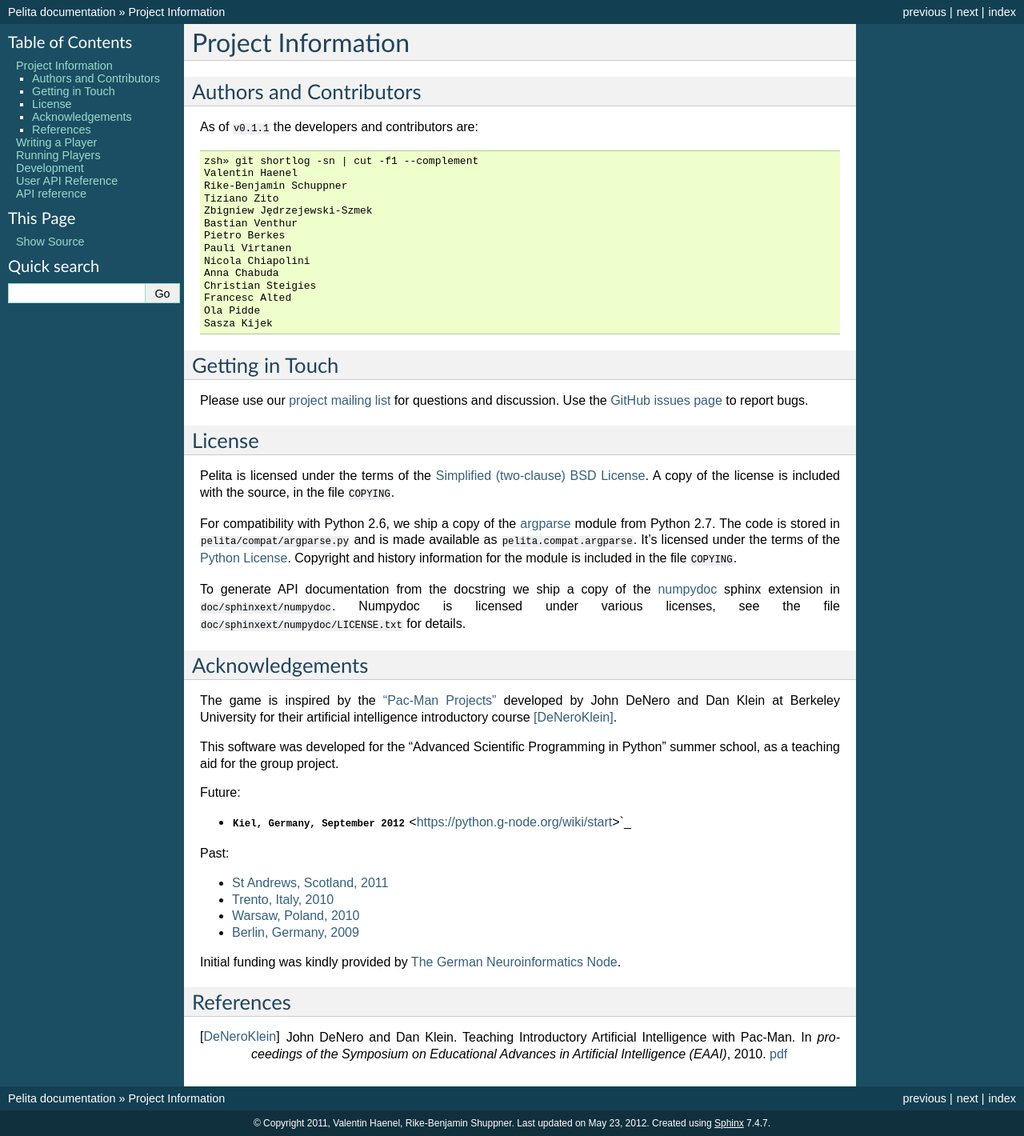
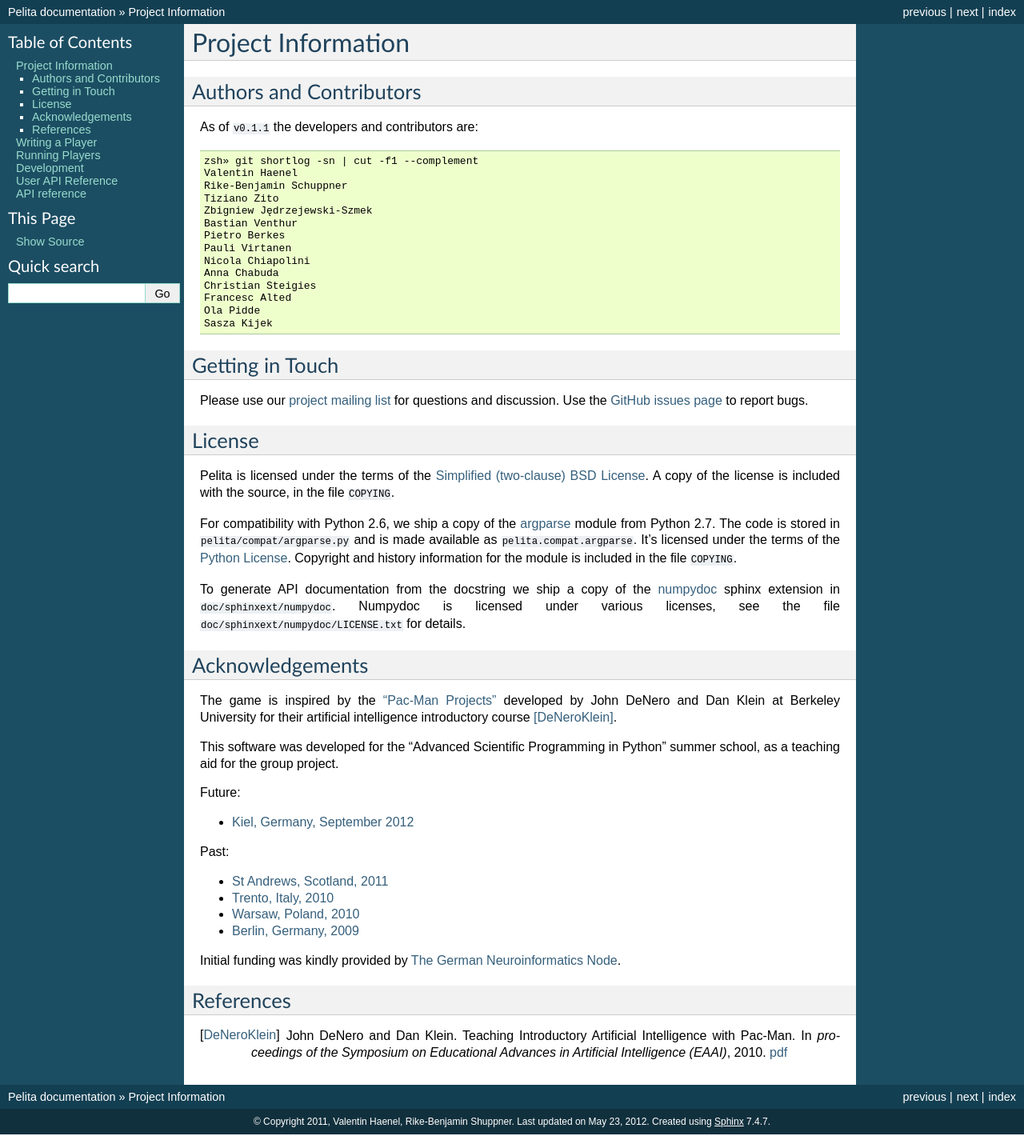
Before and after one commit to ASPP/pelita, a Sphinx documentation site: the page built from doc/source/info.rst, in a window 1280 px wide. Shown: the whole page at 80% size. Built offline with Sphinx 7.4.7, drawn with Linux system fonts in a browser that asks for light colours; the version number could not be read and is left out.

Commit message:
DOC: fix buggy link syntax

```diff
--- a/doc/source/info.rst
+++ b/doc/source/info.rst
@@ -62,7 +62,7 @@
 
 Future:
 
-* `Kiel, Germany, September 2012` <https://python.g-node.org/wiki/start>`_
+* `Kiel, Germany, September 2012 <https://python.g-node.org/wiki/start>`_
 
 Past:
 
```
